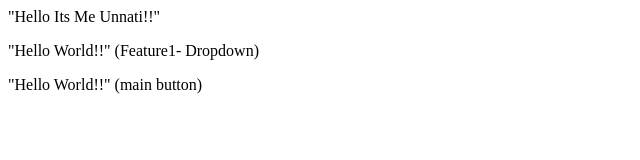
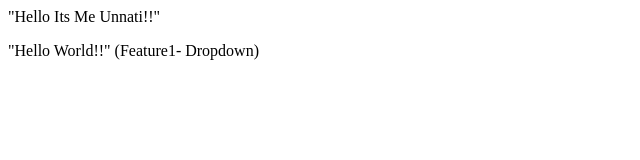
Before and after one commit to Unnati-Kanswal/LocalRepo, a plain HTML site: page index.html in a window 1280 px wide. Shown: the whole page, without its empty margins (0-640 px from the left). Drawn offline with Linux system fonts and the light colour scheme.

Commit message:
Modified

```diff
--- a/index.html
+++ b/index.html
@@ -5,7 +5,3 @@
     "Hello World!!"
     (Feature1- Dropdown)
 </p>
-<p>
-    "Hello World!!"
- (main button)
-</p>
```
